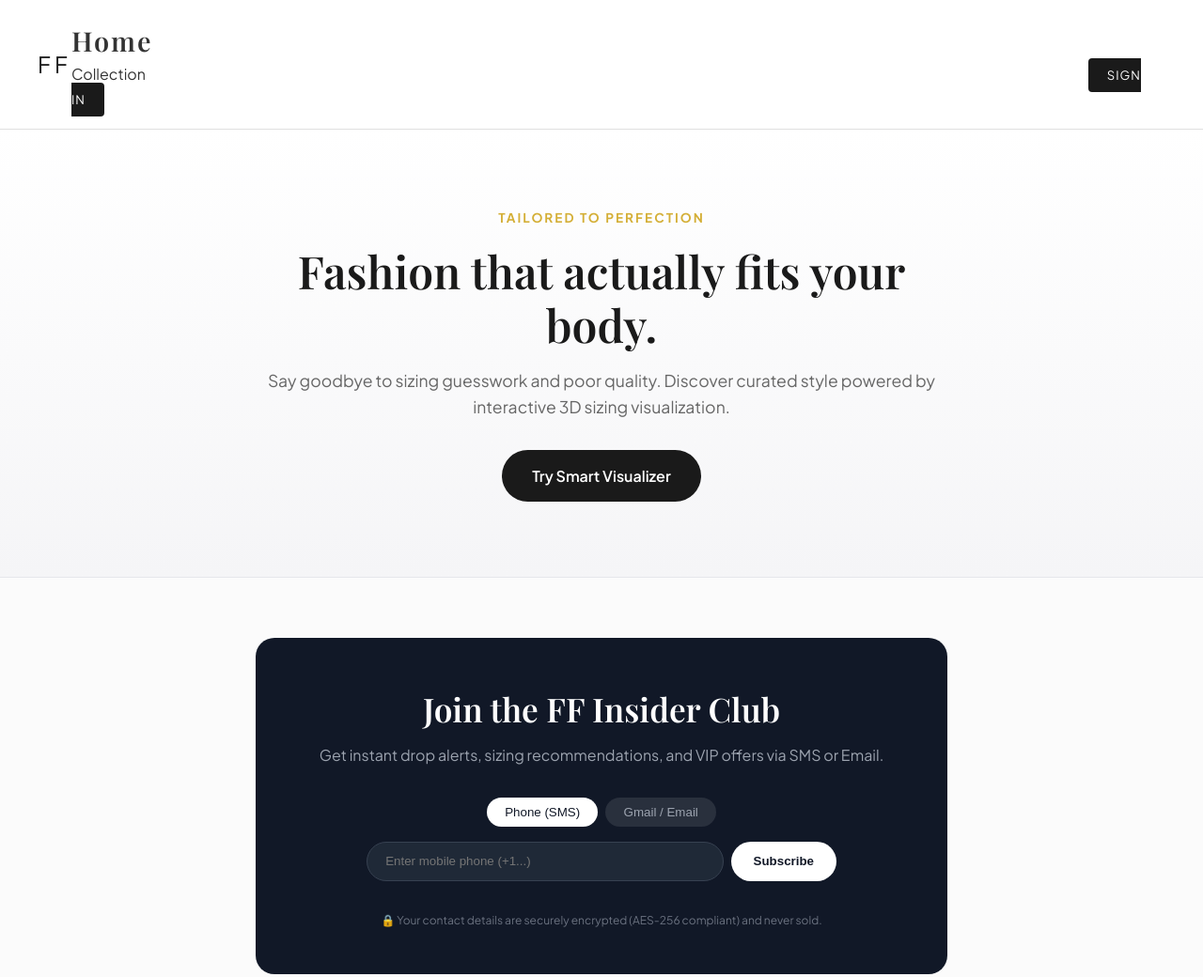
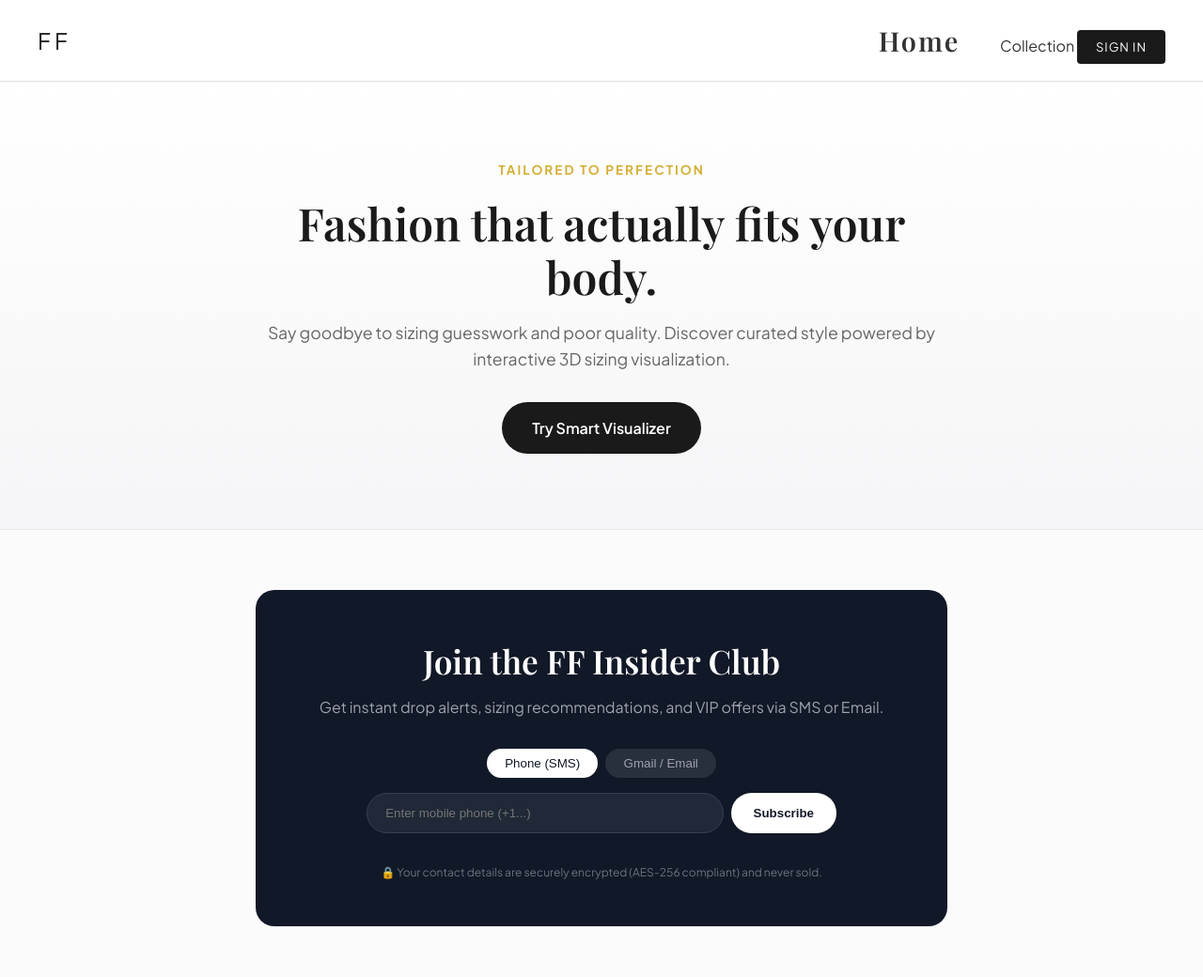
Before and after one commit to fashionfeiin/fashionfeinn, a plain HTML site: page index.html in a window 1280 px wide. Shown: the top 1040 px of the page at 94% size. Drawn offline with nearby package versions, Linux system fonts and the light colour scheme; a web font is replaced by a local one.

Commit message:
Adjust Collection link margin in navigation

```diff
--- a/index.html
+++ b/index.html
@@ -16,7 +16,7 @@
     </div>
     <nav>
         <a href="index.html" class="brand-logo"FF< style="margin-right: 20px; text-decoration: none; color: #333;">Home</a>
-        <a href="collection.html" style="margin-right: 1000px; text-decoration: none; color: #333;">Collection</a>
+        <a href="collection.html" style="margin-left: 20px; text-decoration: none; color: #333;">Collection</a>
 
 
      <!-- PUT YOUR LOGIN LINK/BUTTON HERE IN YOUR NAVIGATION BAR -->
```
